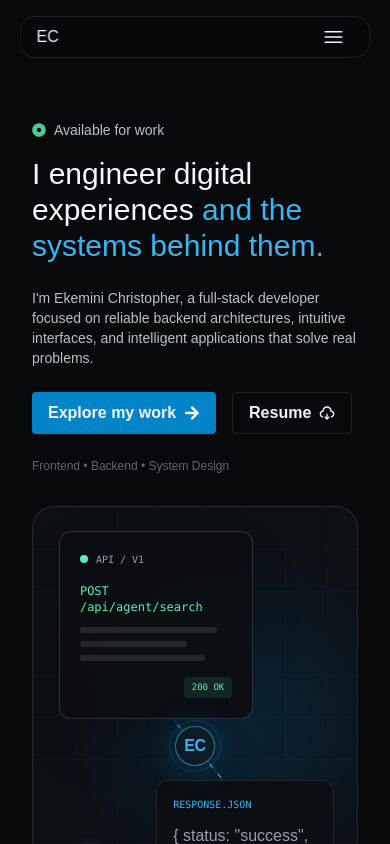
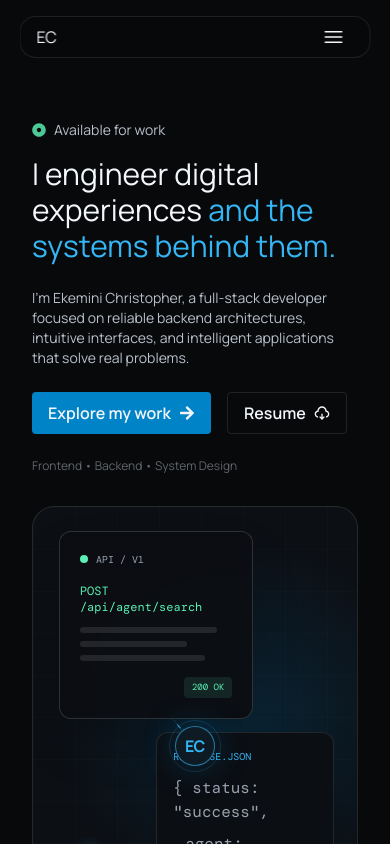
Before and after one commit to kemichris/portfolio, a React (Vite) app in the folder ekemini-portfolio/: page / in a window 390 px wide. Shown: the top 844 px of the page. Built offline with nearby package versions, Linux system fonts and the light colour scheme.

Commit message:
add SectionHeader component; update Home page to include About section; enhance CSS variables and font styles

```diff
--- a/ekemini-portfolio/index.html
+++ b/ekemini-portfolio/index.html
@@ -5,6 +5,12 @@
     <link rel="icon" type="image/svg+xml" href="/favicon.svg" />
     <meta name="viewport" content="width=device-width, initial-scale=1.0" />
     <title>ekemini-portfolio</title>
+    <link rel="preconnect" href="https://fonts.googleapis.com" />
+    <link rel="preconnect" href="https://fonts.gstatic.com" crossorigin />
+    <link
+      href="https://fonts.googleapis.com/css2?family=DM+Mono:wght@400;500&family=Manrope:wght@400;500;600;700;800&display=swap"
+      rel="stylesheet"
+    />
   </head>
   <body>
     <div id="root"></div>
--- /dev/null
+++ b/ekemini-portfolio/src/components/layout/SectionHeader.jsx
@@ -0,0 +1,20 @@
+import { FaDotCircle } from "react-icons/fa";
+
+export function SectionHeader({ title, header, header2, description }) {
+  return (
+    <div className="space-y-4">
+      <p className="text-sm md:text-sm text-text-secondary flex items-center gap-2 font-extralight">
+        <FaDotCircle className="text-blue" />
+        {title}
+      </p>
+      <div className="space-y-2 flex items-start flex-col gap-4 md:gap-8 md:flex-row md:items-end mt-6">
+        <h2 className="text-3xl md:text-5xl font-bold text-text md:flex-1">
+          {header} <span className="text-text-tertiary">{header2}</span>
+        </h2>
+        <p className="text-sm md:text-base text-text-secondary md:flex-1">
+          {description}
+        </p>
+      </div>
+    </div>
+  );
+}
--- a/ekemini-portfolio/src/index.css
+++ b/ekemini-portfolio/src/index.css
@@ -10,6 +10,7 @@
   /* Text colors */
   --color-text: #f3f6fa;
   --color-text-secondary: #b9c1cc;
+  --color-text-tertiary: #777f8b;
   --color-muted: #9299a6;
   --color-white: #ffffff;
   --color-nav-text: #aab0bb;
@@ -48,6 +49,9 @@
   --color-line-strong: rgba(255, 255, 255, 0.18);
   --color-focus-border: rgba(53, 182, 245, 0.34);
   --color-contribution-active: rgba(1, 132, 199, 0.65);
+
+  /* fonts */
+  --font-mono: 'DM Mono', monospace;
 }
 
 /* Special transparent surfaces */
@@ -70,7 +74,7 @@
 @layer base {
   * {
     margin: 0;
-    font-family: manrope, sans-serif;
+
   }
 
   html {
@@ -82,6 +86,7 @@
     box-sizing: border-box;
     background-color: #08090b;
     padding: 0 5rem;
+    font-family: 'Manrope', sans-serif;
   }
 
   button {
@@ -101,6 +106,7 @@
 }
 
 
+/* Flow Animation */
 .flow-line {
   animation: flow 3s linear infinite;
 }
--- a/ekemini-portfolio/src/pages/public/Home.jsx
+++ b/ekemini-portfolio/src/pages/public/Home.jsx
@@ -1,11 +1,13 @@
 import { Hero } from '../../components/home/Hero';
 import { Marqueue } from '../../components/home/Marqueue';
+import { About } from '../../components/home/About';
 
 export function Home() {
     return (
         <>
         <Hero />
         <Marqueue />
+        <About />
         </>
     )
 }
```
